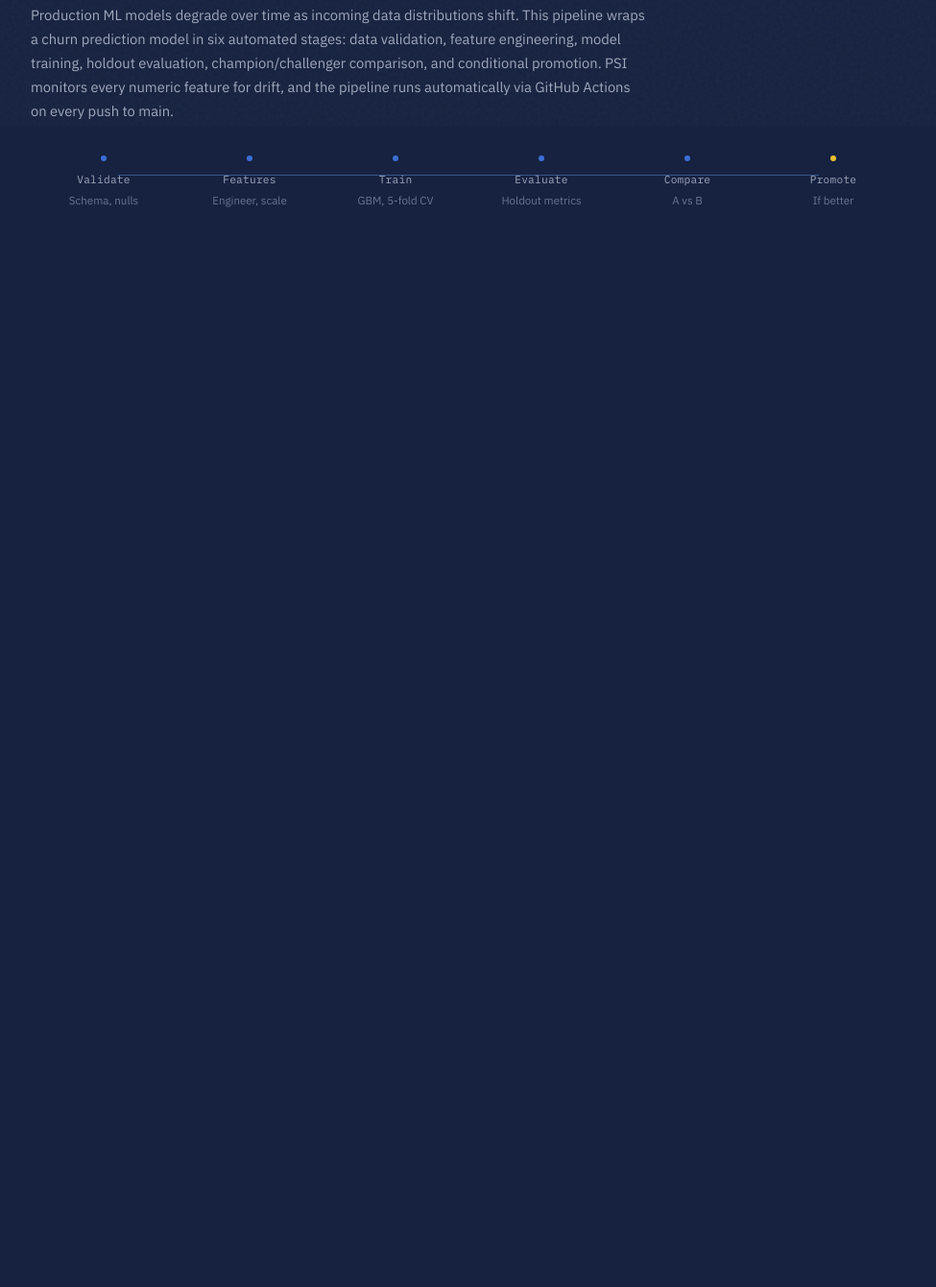
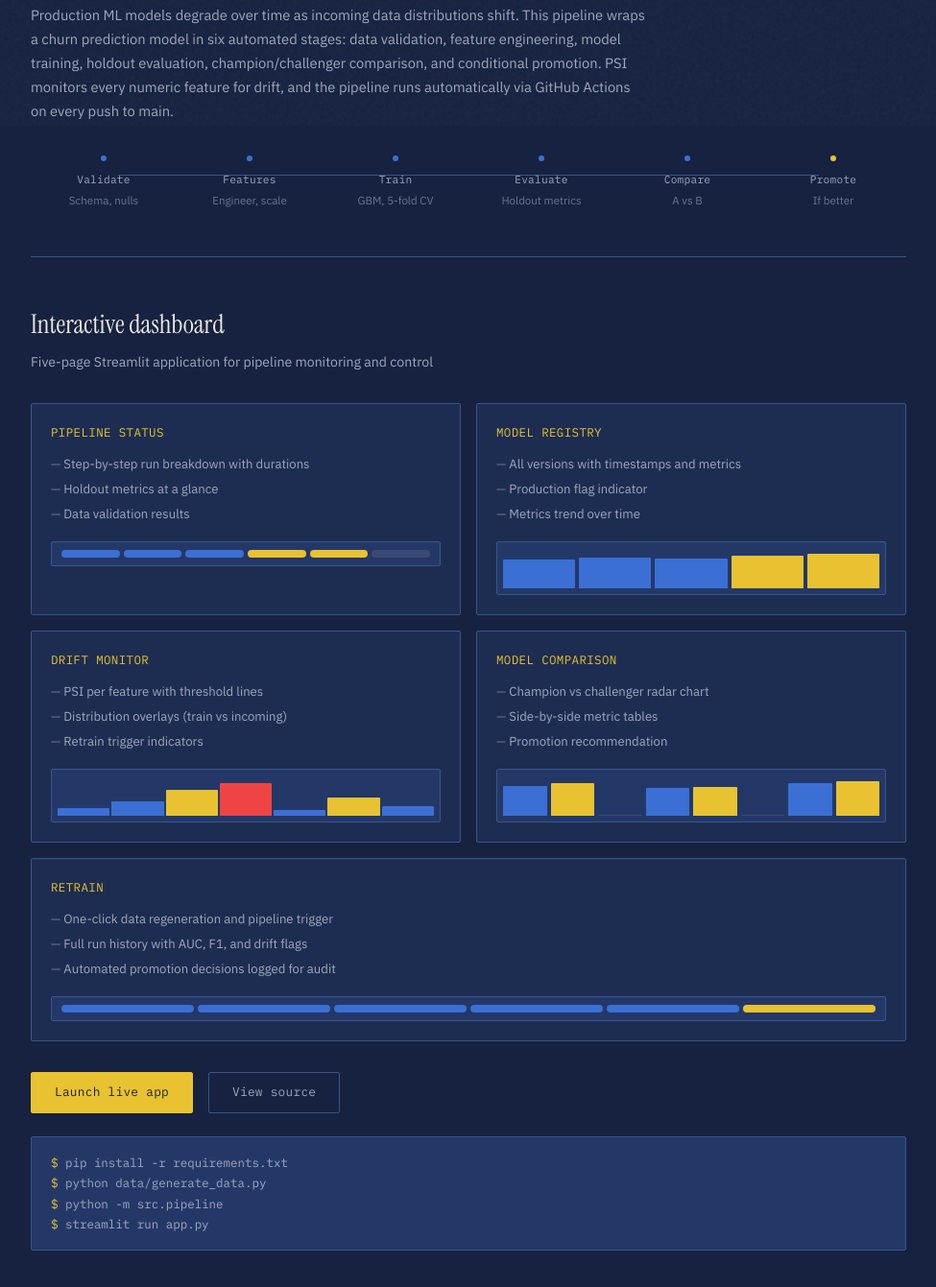
Before and after one commit to Indra-2004/mlops-pipeline, a plain HTML site: page index.html in a window 1280 px wide. Shown: the part 669-2010 px from the top of the page at 96% size, without its empty margins (152-1127 px from the left). Before the commit the page ends 936 px from the top, so only its background shows below. Drawn offline with Linux system fonts and the light colour scheme.

Commit message:
Add interactive dashboard section to project page

```diff
--- a/index.html
+++ b/index.html
@@ -512,3 +512,109 @@ footer a:hover { color: var(--gold); }
     </div>
   </div>
 </section>
+
+<!-- Dashboard preview -->
+<section class="fade-up">
+  <h2>Interactive dashboard</h2>
+  <p class="section-sub">Five-page Streamlit application for pipeline monitoring and control</p>
+  <div class="app-grid">
+
+    <div class="app-card">
+      <div class="app-card-name">Pipeline status</div>
+      <ul>
+        <li>Step-by-step run breakdown with durations</li>
+        <li>Holdout metrics at a glance</li>
+        <li>Data validation results</li>
+      </ul>
+      <div class="mock-pipeline">
+        <div class="mock-step" style="background:var(--navy);"></div>
+        <div class="mock-step" style="background:var(--navy);"></div>
+        <div class="mock-step" style="background:var(--navy);"></div>
+        <div class="mock-step" style="background:var(--gold);"></div>
+        <div class="mock-step" style="background:var(--gold);"></div>
+        <div class="mock-step" style="background:var(--text-dim);opacity:0.3;"></div>
+      </div>
+    </div>
+
+    <div class="app-card">
+      <div class="app-card-name">Model registry</div>
+      <ul>
+        <li>All versions with timestamps and metrics</li>
+        <li>Production flag indicator</li>
+        <li>Metrics trend over time</li>
+      </ul>
+      <div class="mock-bars">
+        <div class="mock-bar mock-bar--navy" style="height:72%"></div>
+        <div class="mock-bar mock-bar--navy" style="height:76%"></div>
+        <div class="mock-bar mock-bar--navy" style="height:74%"></div>
+        <div class="mock-bar mock-bar--gold" style="height:82%"></div>
+        <div class="mock-bar mock-bar--gold" style="height:85%"></div>
+      </div>
+    </div>
+
+    <div class="app-card">
+      <div class="app-card-name">Drift monitor</div>
+      <ul>
+        <li>PSI per feature with threshold lines</li>
+        <li>Distribution overlays (train vs incoming)</li>
+        <li>Retrain trigger indicators</li>
+      </ul>
+      <div class="mock-drift">
+        <div class="mock-drift-bar" style="height:20%;background:var(--navy);"></div>
+        <div class="mock-drift-bar" style="height:35%;background:var(--navy);"></div>
+        <div class="mock-drift-bar" style="height:65%;background:var(--gold);"></div>
+        <div class="mock-drift-bar" style="height:80%;background:#ef4444;"></div>
+        <div class="mock-drift-bar" style="height:15%;background:var(--navy);"></div>
+        <div class="mock-drift-bar" style="height:45%;background:var(--gold);"></div>
+        <div class="mock-drift-bar" style="height:25%;background:var(--navy);"></div>
+      </div>
+    </div>
+
+    <div class="app-card">
+      <div class="app-card-name">Model comparison</div>
+      <ul>
+        <li>Champion vs challenger radar chart</li>
+        <li>Side-by-side metric tables</li>
+        <li>Promotion recommendation</li>
+      </ul>
+      <div class="mock-bars">
+        <div class="mock-bar mock-bar--navy" style="height:75%"></div>
+        <div class="mock-bar mock-bar--gold" style="height:80%"></div>
+        <div class="mock-bar" style="height:1px;background:var(--text-dim);opacity:0.3"></div>
+        <div class="mock-bar mock-bar--navy" style="height:68%"></div>
+        <div class="mock-bar mock-bar--gold" style="height:72%"></div>
+        <div class="mock-bar" style="height:1px;background:var(--text-dim);opacity:0.3"></div>
+        <div class="mock-bar mock-bar--navy" style="height:82%"></div>
+        <div class="mock-bar mock-bar--gold" style="height:85%"></div>
+      </div>
+    </div>
+
+    <div class="app-card" style="grid-column: 1 / -1;">
+      <div class="app-card-name">Retrain</div>
+      <ul>
+        <li>One-click data regeneration and pipeline trigger</li>
+        <li>Full run history with AUC, F1, and drift flags</li>
+        <li>Automated promotion decisions logged for audit</li>
+      </ul>
+      <div class="mock-pipeline">
+        <div class="mock-step" style="background:var(--navy);"></div>
+        <div class="mock-step" style="background:var(--navy);"></div>
+        <div class="mock-step" style="background:var(--navy);"></div>
+        <div class="mock-step" style="background:var(--navy);"></div>
+        <div class="mock-step" style="background:var(--navy);"></div>
+        <div class="mock-step" style="background:var(--gold);"></div>
+      </div>
+    </div>
+
+  </div>
+
+  <div class="btn-row">
+    <a href="#" class="btn btn--gold">Launch live app</a>
+    <a href="https://github.com/guydev42/mlops-pipeline" class="btn btn--outline" target="_blank" rel="noopener">View source</a>
+  </div>
+
+  <div class="code-block"><span class="prompt">$</span> pip install -r requirements.txt
+<span class="prompt">$</span> python data/generate_data.py
+<span class="prompt">$</span> python -m src.pipeline
+<span class="prompt">$</span> streamlit run app.py</div>
+</section>
```
